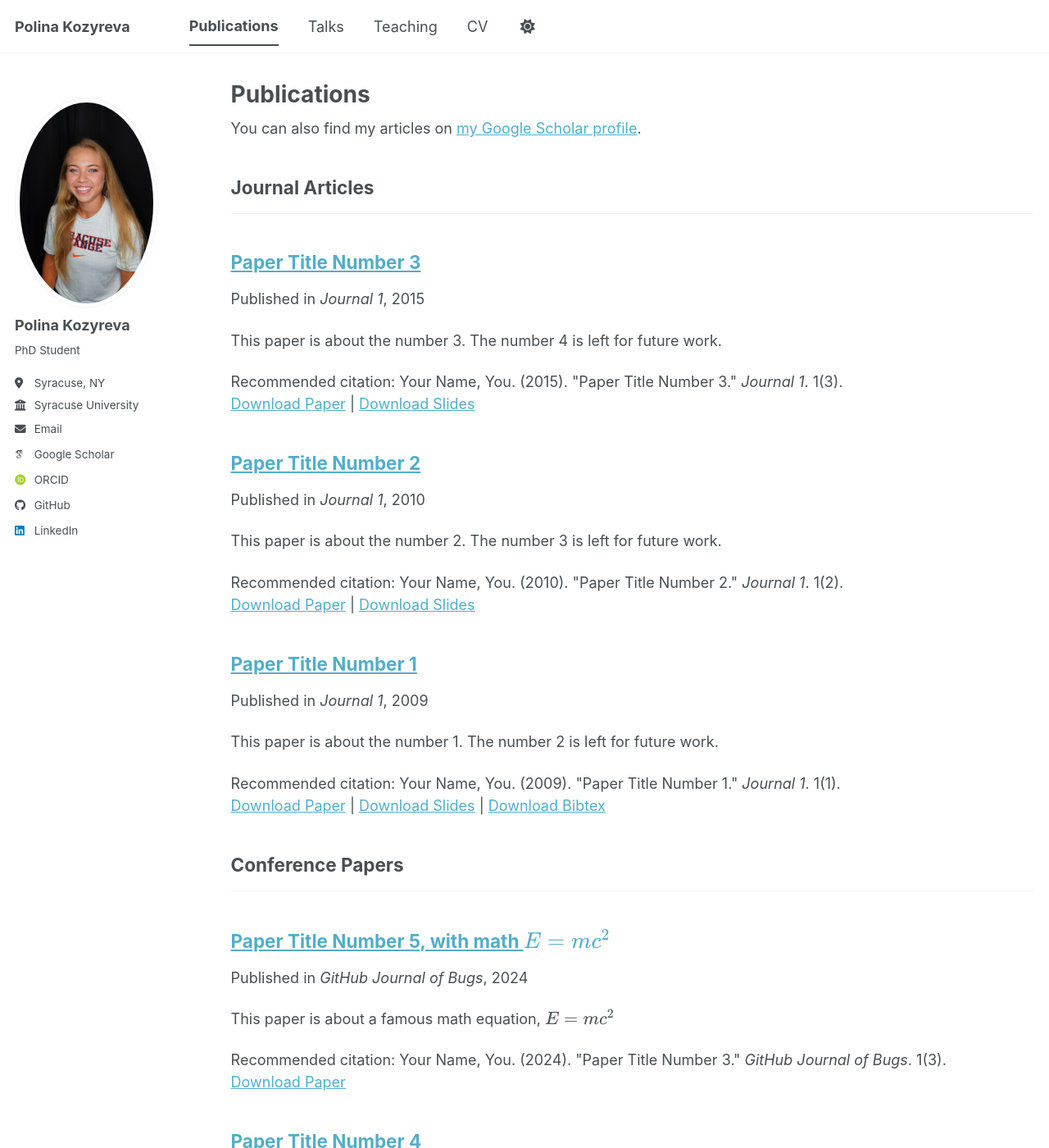
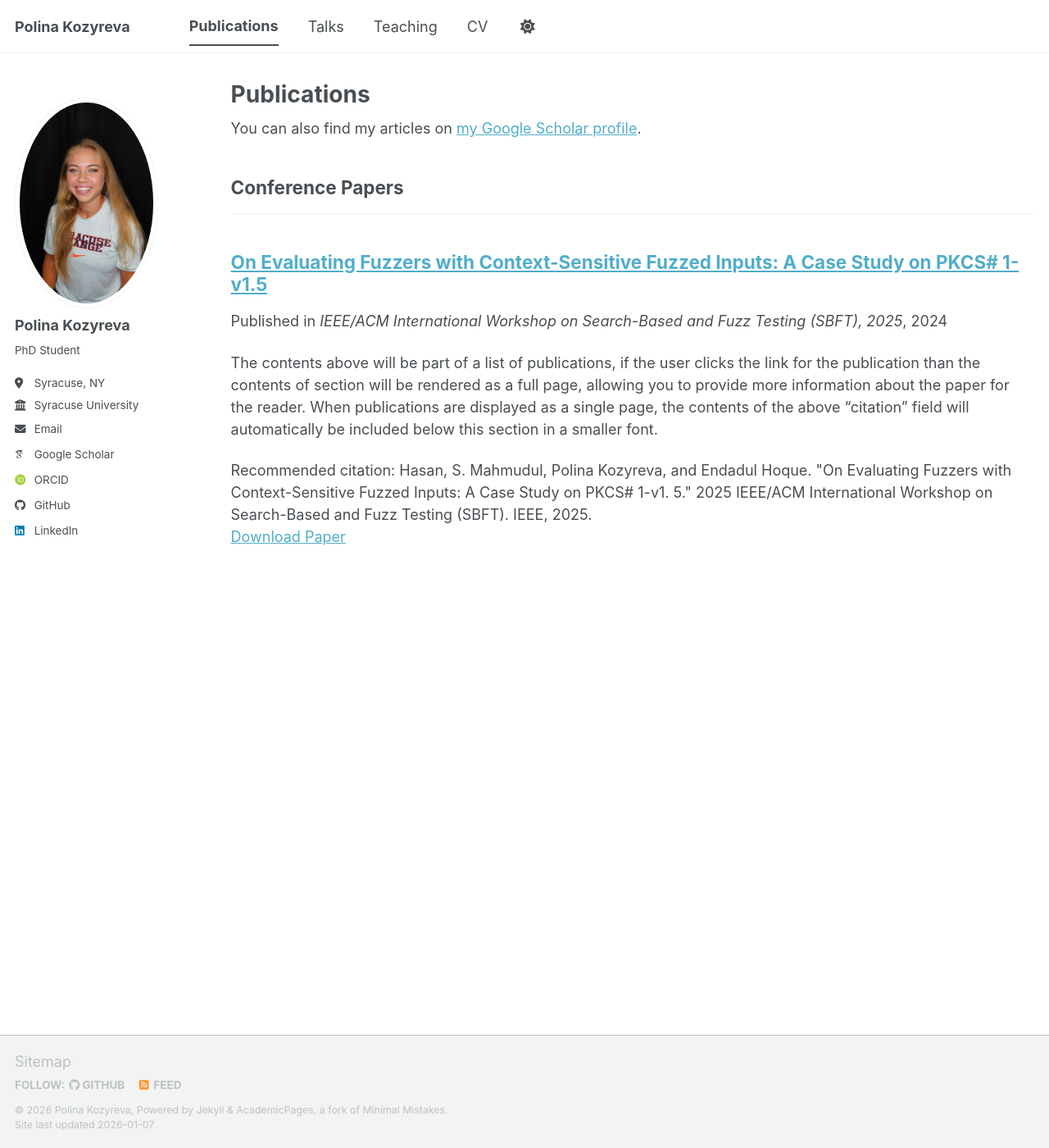
Before and after one commit to polkoz/polkoz.github.io, a Jekyll site: the page built from _pages/publications.html, in a window 1280 px wide and 1400 px high. Shown: the whole window at 82% size. Built offline with Jekyll 4.4.1, drawn with Linux system fonts in a browser that asks for light colours; some web fonts are replaced; a script bundle is joined from its source files by our own code; library files that are not in the unit come from our copies; some of the changed text lies outside the part shown.

Commit message:
Edited publications

```diff
--- a/_publications/2009-10-01-paper-title-number-1.md
+++ /dev/null
@@ -1,14 +0,0 @@
----
-title: "Paper Title Number 1"
-collection: publications
-category: manuscripts
-permalink: /publication/2009-10-01-paper-title-number-1
-excerpt: 'This paper is about the number 1. The number 2 is left for future work.'
-date: 2009-10-01
-venue: 'Journal 1'
-slidesurl: 'https://academicpages.github.io/files/slides1.pdf'
-paperurl: 'https://academicpages.github.io/files/paper1.pdf'
-bibtexurl: 'https://academicpages.github.io/files/bibtex1.bib'
-citation: 'Your Name, You. (2009). &quot;Paper Title Number 1.&quot; <i>Journal 1</i>. 1(1).'
----
-The contents above will be part of a list of publications, if the user clicks the link for the publication than the contents of section will be rendered as a full page, allowing you to provide more information about the paper for the reader. When publications are displayed as a single page, the contents of the above "citation" field will automatically be included below this section in a smaller font.
--- a/_publications/2010-10-01-paper-title-number-2.md
+++ /dev/null
@@ -1,14 +0,0 @@
----
-title: "Paper Title Number 2"
-collection: publications
-category: manuscripts
-permalink: /publication/2010-10-01-paper-title-number-2
-excerpt: 'This paper is about the number 2. The number 3 is left for future work.'
-date: 2010-10-01
-venue: 'Journal 1'
-slidesurl: 'https://academicpages.github.io/files/slides2.pdf'
-paperurl: 'https://academicpages.github.io/files/paper2.pdf'
-citation: 'Your Name, You. (2010). &quot;Paper Title Number 2.&quot; <i>Journal 1</i>. 1(2).'
----
-
-The contents above will be part of a list of publications, if the user clicks the link for the publication than the contents of section will be rendered as a full page, allowing you to provide more information about the paper for the reader. When publications are displayed as a single page, the contents of the above "citation" field will automatically be included below this section in a smaller font.
--- a/_publications/2015-10-01-paper-title-number-3.md
+++ /dev/null
@@ -1,14 +0,0 @@
----
-title: "Paper Title Number 3"
-collection: publications
-category: manuscripts
-permalink: /publication/2015-10-01-paper-title-number-3
-excerpt: 'This paper is about the number 3. The number 4 is left for future work.'
-date: 2015-10-01
-venue: 'Journal 1'
-slidesurl: 'https://academicpages.github.io/files/slides3.pdf'
-paperurl: 'https://academicpages.github.io/files/paper3.pdf'
-citation: 'Your Name, You. (2015). &quot;Paper Title Number 3.&quot; <i>Journal 1</i>. 1(3).'
----
-
-The contents above will be part of a list of publications, if the user clicks the link for the publication than the contents of section will be rendered as a full page, allowing you to provide more information about the paper for the reader. When publications are displayed as a single page, the contents of the above "citation" field will automatically be included below this section in a smaller font.
--- a/_publications/2024-02-17-paper-title-number-4.md
+++ b/_publications/2024-02-17-paper-title-number-4.md
@@ -1,13 +1,13 @@
 ---
-title: "Paper Title Number 4"
+title: "On Evaluating Fuzzers with Context-Sensitive Fuzzed Inputs: A Case Study on PKCS# 1-v1.5"
 collection: publications
 category: conferences
 permalink: /publication/2024-02-17-paper-title-number-4
-excerpt: 'This paper is about fixing template issue #693.'
-date: 2024-02-17
-venue: 'GitHub Journal of Bugs'
-paperurl: 'https://academicpages.github.io/files/paper3.pdf'
-citation: 'Your Name, You. (2024). &quot;Paper Title Number 3.&quot; <i>GitHub Journal of Bugs</i>. 1(3).'
+#excerpt: 'This paper is about fixing template issue #693.'
+#date: 2024-02-17
+venue: 'IEEE/ACM International Workshop on Search-Based and Fuzz Testing (SBFT), 2025'
+paperurl: 'https://polkoz.github.io/files/fuzzeval.pdf'
+citation: 'Hasan, S. Mahmudul, Polina Kozyreva, and Endadul Hoque. "On Evaluating Fuzzers with Context-Sensitive Fuzzed Inputs: A Case Study on PKCS# 1-v1. 5." 2025 IEEE/ACM International Workshop on Search-Based and Fuzz Testing (SBFT). IEEE, 2025.'
 ---
 
 The contents above will be part of a list of publications, if the user clicks the link for the publication than the contents of section will be rendered as a full page, allowing you to provide more information about the paper for the reader. When publications are displayed as a single page, the contents of the above "citation" field will automatically be included below this section in a smaller font.
--- a/_publications/2025-06-08-paper-title-number-5.md
+++ /dev/null
@@ -1,13 +0,0 @@
----
-title: "Paper Title Number 5, with math $$E=mc^2$$"
-collection: publications
-category: conferences
-permalink: /publication/2024-02-17-paper-title-number-4
-excerpt: 'This paper is about a famous math equation, $$E=mc^2$$'
-date: 2024-02-17
-venue: 'GitHub Journal of Bugs'
-paperurl: 'https://academicpages.github.io/files/paper3.pdf'
-citation: 'Your Name, You. (2024). &quot;Paper Title Number 3.&quot; <i>GitHub Journal of Bugs</i>. 1(3).'
----
-
-Using [MathJax](https://www.mathjax.org/) in the description is supported - $$E=mc^2$$ - however, the use must be mindful that the default delimiters are `$$...$$` and `\\[...\\]` which differs from the `$...$` that is typically expected.
```
Also changed, not shown: _talks/2012-03-01-talk-1.md (deleted, +0 -11 lines), _talks/2013-03-01-tutorial-1.md (deleted, +0 -13 lines), _talks/2014-02-01-talk-2.md (deleted, +0 -13 lines), _talks/2014-03-01-talk-3.md (deleted, +0 -11 lines), _teaching/2014-spring-teaching-1.md (deleted, +0 -20 lines), _teaching/2015-spring-teaching-2.md (deleted, +0 -20 lines).
